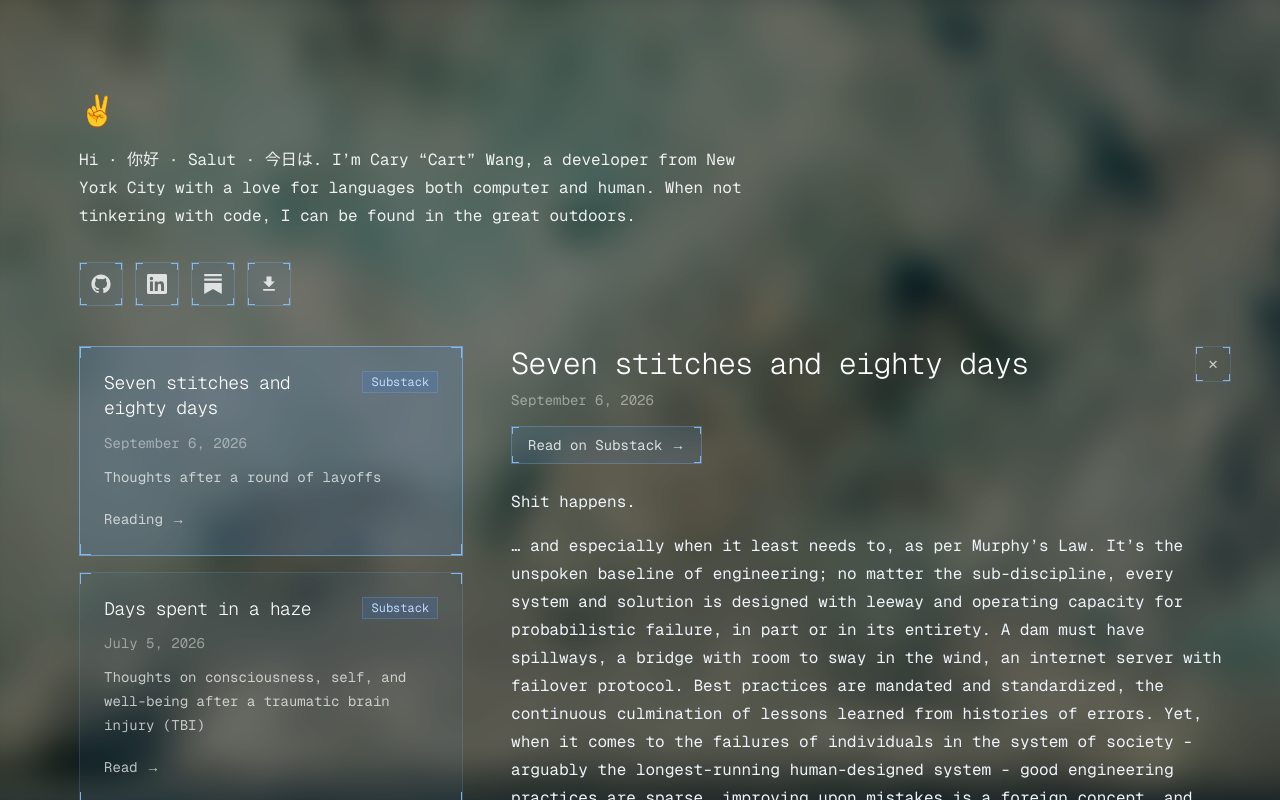
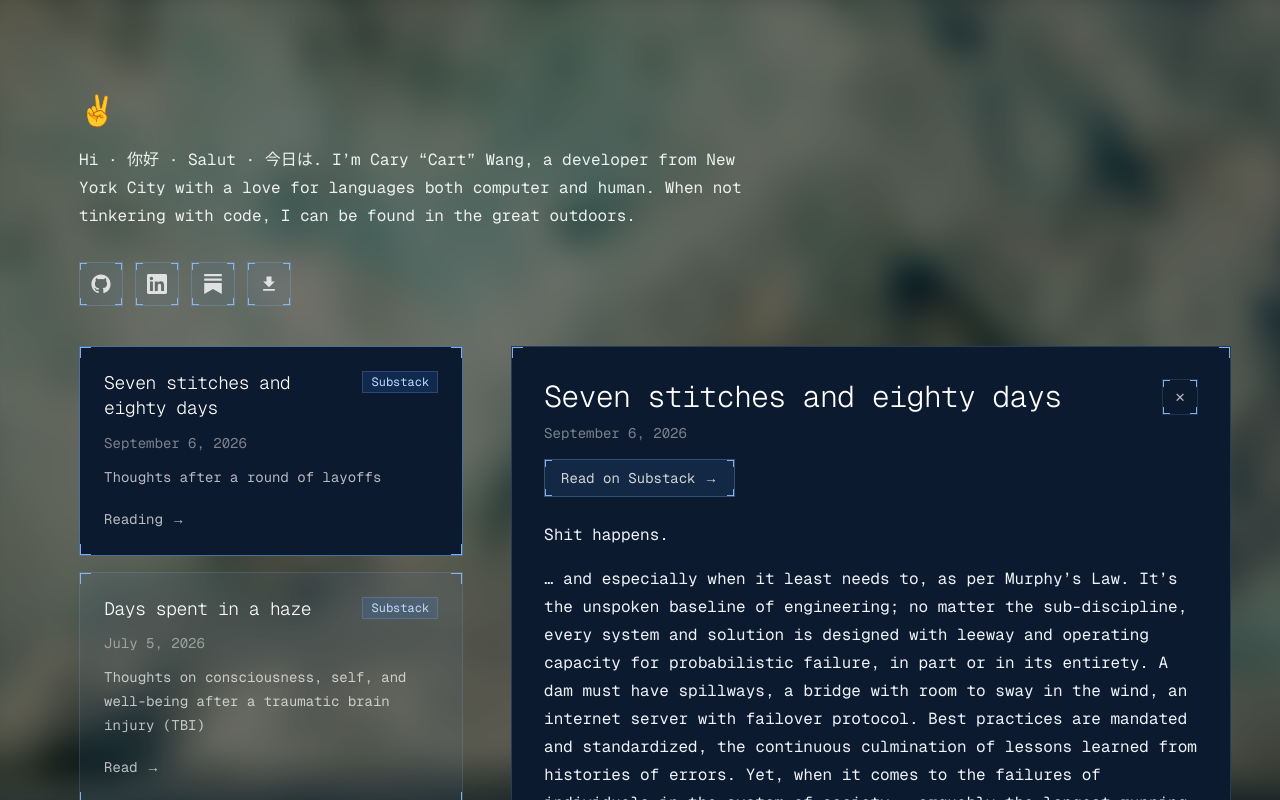
Before and after one commit to wangcary19/caryw.dev, a Next.js app: page / in a window 1280 px wide. Both pictures are taken after a click on the button 271 px from the left and 450 px from the top of the page. Shown: the top 800 px of the page. Built offline with nearby package versions, Linux system fonts and the light colour scheme.

Commit message:
Solid backgrounds on interaction; solid panel for expanded article

```diff
--- a/src/app/page.tsx
+++ b/src/app/page.tsx
@@ -60,7 +60,7 @@ export default function Home() {
               download={download}
               aria-label={label}
               title={label}
-              className="corner-frame corner-frame-sm flex h-11 w-11 items-center justify-center border border-blue-300/20 bg-blue-400/5 text-white/80 transition hover:border-blue-300/50 hover:bg-blue-400/15 hover:text-white"
+              className="corner-frame corner-frame-sm flex h-11 w-11 items-center justify-center border border-blue-300/20 bg-blue-400/5 text-white/80 transition hover:border-blue-300/50 hover:bg-[#0c1a2f] hover:text-white"
             >
               <Icon className="h-5 w-5" />
             </a>
--- a/src/components/WritingSection.tsx
+++ b/src/components/WritingSection.tsx
@@ -24,8 +24,8 @@ export default function WritingSection({ posts }: { posts: Post[] }) {
               onClick={() => select(post)}
               className={`corner-frame group border p-6 text-left transition ${
                 active
-                  ? "border-blue-300/50 bg-blue-400/15"
-                  : "border-blue-300/15 bg-blue-400/5 hover:border-blue-300/40 hover:bg-blue-400/10"
+                  ? "border-blue-300/50 bg-[#0c1a2f]"
+                  : "border-blue-300/15 bg-blue-400/5 hover:border-blue-300/40 hover:bg-[#0c1a2f]"
               }`}
             >
               <div className="flex items-start justify-between gap-3">
@@ -57,7 +57,7 @@ export default function WritingSection({ posts }: { posts: Post[] }) {
       {/* Inline article, expanded to the right */}
       <div className="min-w-0 flex-1">
         {current ? (
-          <article key={current.slug} className="animate-article">
+          <article key={current.slug} className="animate-article corner-frame border border-blue-300/20 bg-[#0c1a2f] p-6 sm:p-8">
             <div className="flex items-start justify-between gap-4">
               <h2 className="text-2xl font-light tracking-tight text-white sm:text-3xl">
                 {current.title}
@@ -66,7 +66,7 @@ export default function WritingSection({ posts }: { posts: Post[] }) {
                 type="button"
                 onClick={() => select(current)}
                 aria-label="Close article"
-                className="corner-frame corner-frame-sm flex h-9 w-9 shrink-0 items-center justify-center border border-blue-300/15 text-white/70 transition hover:bg-blue-400/10 hover:text-white"
+                className="corner-frame corner-frame-sm flex h-9 w-9 shrink-0 items-center justify-center border border-blue-300/15 text-white/70 transition hover:bg-[#163451] hover:text-white"
               >
                 ✕
               </button>
@@ -79,7 +79,7 @@ export default function WritingSection({ posts }: { posts: Post[] }) {
                 href={current.substack}
                 target="_blank"
                 rel="noopener noreferrer"
-                className="corner-frame corner-frame-sm mt-4 inline-block border border-blue-300/25 bg-blue-400/10 px-4 py-2 text-sm font-normal text-white/80 transition hover:bg-blue-400/20 hover:text-white"
+                className="corner-frame corner-frame-sm mt-4 inline-block border border-blue-300/25 bg-blue-400/10 px-4 py-2 text-sm font-normal text-white/80 transition hover:bg-[#163451] hover:text-white"
               >
                 Read on Substack →
               </a>
```
